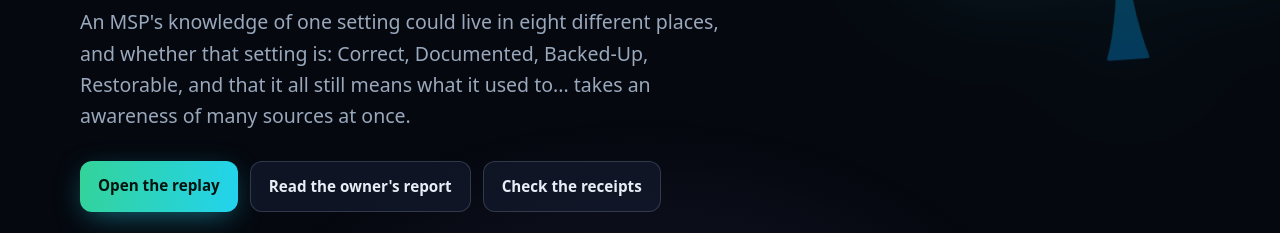
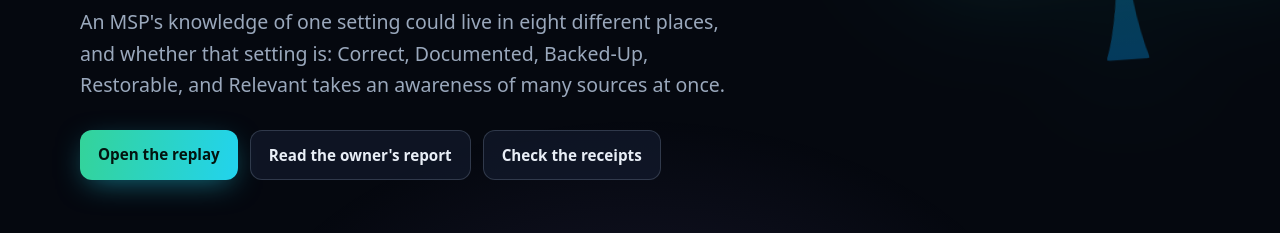
Before and after one commit to GestaltWorks/ConfigLeaf, a website: page docs/site.html in a window 1280 px wide. Shown: the part 555-788 px from the top of the page. Drawn offline with Linux system fonts and the light colour scheme.

Commit message:
The lede takes the operator's latest wording: Correct, Documented, Backed-Up, Restorable, and Relevant.
An MSP's knowledge of one setting could live in eight different places, and whether that setting is: Correct, Documented, Backed-Up, Restorable, and Relevant takes an awareness of many sources at once. docs/site.html is rebuilt by npm run site.

Claude-Session: https://claude.ai/code/session_011QGBvBe6bdByR6yMobz641
Co-Authored-By: Claude Opus 5.5 <noreply@anthropic.com>

```diff
--- a/docs/site.html
+++ b/docs/site.html
@@ -4,7 +4,7 @@
 <meta charset="utf-8">
 <meta name="viewport" content="width=device-width, initial-scale=1">
 <title>ConfigLeaf (drift-agent)</title>
-<meta name="description" content="ConfigLeaf, package drift-agent, is a configuration assurance agent for an MSP. An MSP&#39;s knowledge of one setting could live in eight different places, and whether that setting is: Correct, Documented, Backed-Up, Restorable, and that it all still means what it used to... takes an awareness of many sources at once.">
+<meta name="description" content="ConfigLeaf, package drift-agent, is a configuration assurance agent for an MSP. An MSP&#39;s knowledge of one setting could live in eight different places, and whether that setting is: Correct, Documented, Backed-Up, Restorable, and Relevant takes an awareness of many sources at once.">
 <meta name="theme-color" content="#05080f">
 <style>
 :root{--bg:#05080f;--pn:rgba(13,20,36,.74);--pn2:rgba(22,32,54,.55);--ln:rgba(148,163,184,.13);--ln2:rgba(148,163,184,.26);--tx:#e8eef6;--mu:#9aa8bc;--dim:#6b7a90;--leaf:#34d399;--teal:#22d3ee;--amber:#fbbf24;--rose:#fb7185;--violet:#a78bfa;--blue:#60a5fa;--mono:ui-monospace,SFMono-Regular,Menlo,Consolas,"Liberation Mono",monospace;color-scheme:dark}
@@ -164,7 +164,7 @@ footer p{flex:1 1 32rem}
 <svg class="hero-leaf" viewBox="0 0 1511 1712" aria-hidden="true"><use href="#leaf"/></svg>
 <p class="eyebrow"><i></i>GenAI Works Open Agent Hackathon 2026, Track 1 (Solving Fragmented Intelligence)</p>
 <h1><span class="grad">ConfigLeaf</span>, package <code>drift-agent</code>, is a configuration assurance agent for an MSP.</h1>
-<p class="lede">An MSP&#39;s knowledge of one setting could live in eight different places, and whether that setting is: Correct, Documented, Backed-Up, Restorable, and that it all still means what it used to... takes an awareness of many sources at once.</p>
+<p class="lede">An MSP&#39;s knowledge of one setting could live in eight different places, and whether that setting is: Correct, Documented, Backed-Up, Restorable, and Relevant takes an awareness of many sources at once.</p>
 <div class="ctas"><a class="btn btn-p" href="index.html">Open the replay</a><a class="btn" href="../examples/report.html">Read the owner's report</a><a class="btn" href="#proof">Check the receipts</a></div>
 <div class="tiles"><div class="tile"><b>61 / 61</b><span>collection runs pass the DQ gate</span></div><div class="tile"><b>333</b><span>settings with an approval of record</span></div><div class="tile"><b>112</b><span>vault copies, each with its latest validation</span></div><div class="tile"><b>27</b><span>findings open: ADOPT 23, HOLD 3, ESCALATE 1</span></div></div>
 <p class="cap">From the owner's document, <code>examples/document.md</code>, tenant <code>client-1</code>: 2 hosts and 6 zones in the latest passing runs, decided at 2026-10-25T14:17:53.416Z.</p>
```
Also changed, not shown: README.md.
